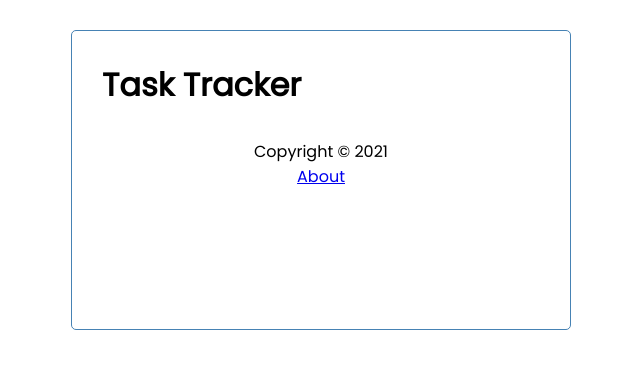
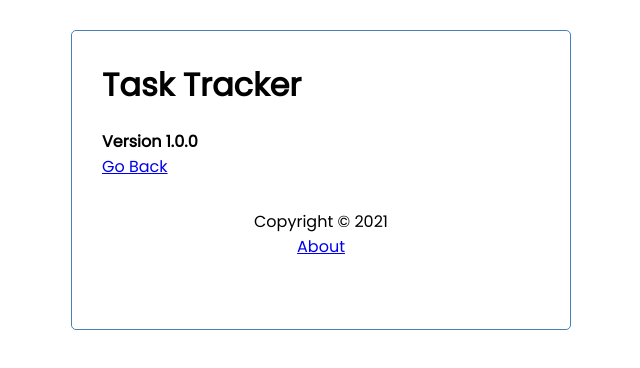
Before and after one commit to saveniukoleh/react-task-tracker, a React (Create React App) app: page /about in a window 1280 px wide. Shown: the top 368 px of the page, without its empty margins (319-959 px from the left). Built offline with nearby package versions, Linux system fonts and the light colour scheme; data requests are answered from the project's data file.

Commit message:
Update paths

```diff
--- a/src/App.js
+++ b/src/App.js
@@ -106,7 +106,7 @@ const App = () => {
           showAdd={showAddTask}
         />
         <Route
-          path="https://saveniukoleg.github.io/react-task-tracker"
+          path="/react-task-tracker/"
           exact
           render={(props) => (
             <>
@@ -123,10 +123,7 @@ const App = () => {
             </>
           )}
         />
-        <Route
-          path="https://saveniukoleg.github.io/react-task-tracker/about"
-          component={About}
-        />
+        <Route path="/about" component={About} />
         <Footer />
       </div>
     </Router>
--- a/src/components/About.js
+++ b/src/components/About.js
@@ -4,9 +4,7 @@ const About = () => {
   return (
     <div>
       <h4>Version 1.0.0</h4>
-      <Link to="https://saveniukoleg.github.io/react-task-tracker">
-        Go Back
-      </Link>
+      <Link to="/react-task-tracker/">Go Back</Link>
     </div>
   );
 };
--- a/src/components/Header.js
+++ b/src/components/Header.js
@@ -8,8 +8,7 @@ const Header = ({ title, onAdd, showAdd }) => {
   return (
     <header className="header">
       <h1>{title}</h1>
-      {location.pathname ===
-        "https://saveniukoleg.github.io/react-task-tracker" && (
+      {location.pathname === "/react-task-tracker/" && (
         <Button
           color={showAdd ? "red" : "green"}
           text={showAdd ? "Close" : "Add"}
```
